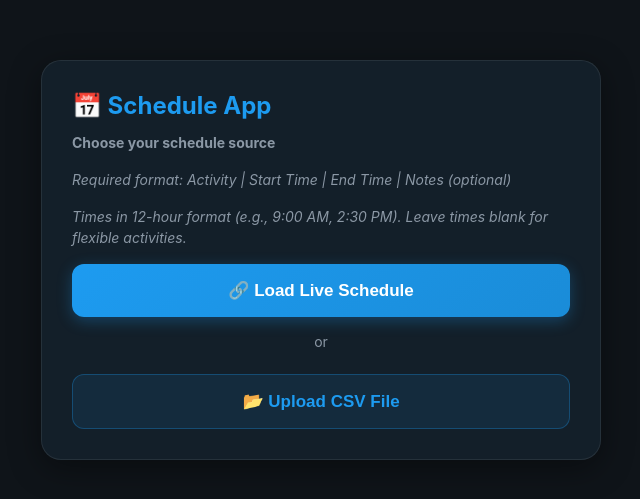
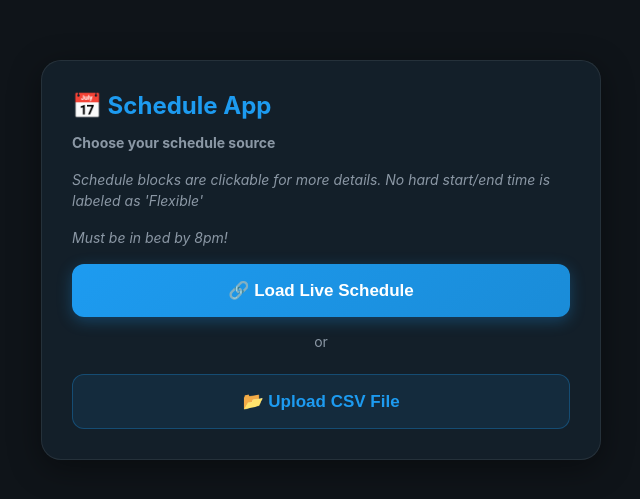
Before and after one commit to makey06/Fun-WIP, a plain HTML site: page index.html in a window 1280 px wide. Shown: the whole page, without its empty margins (319-959 px from the left). Drawn offline with nearby package versions, Linux system fonts and the light colour scheme.

Commit message:
Update instructions for schedule input format
copy updates - again

```diff
--- a/index.html
+++ b/index.html
@@ -407,8 +407,8 @@
         <div class="setup-card">
             <h2>📅 Schedule App</h2>
             <p><strong>Choose your schedule source</strong></p>
-            <p><em>Required format: Activity | Start Time | End Time | Notes (optional)</em></p>
-            <p><em>Times in 12-hour format (e.g., 9:00 AM, 2:30 PM). Leave times blank for flexible activities.</em></p>
+            <p><em>Schedule blocks are clickable for more details. No hard start/end time is labeled as 'Flexible'</em></p>
+            <p><em>Must be in bed by 8pm!</em></p>
 
             <button class="btn" onclick="loadFromGitHub()">🔗 Load Live Schedule</button>
 
```
